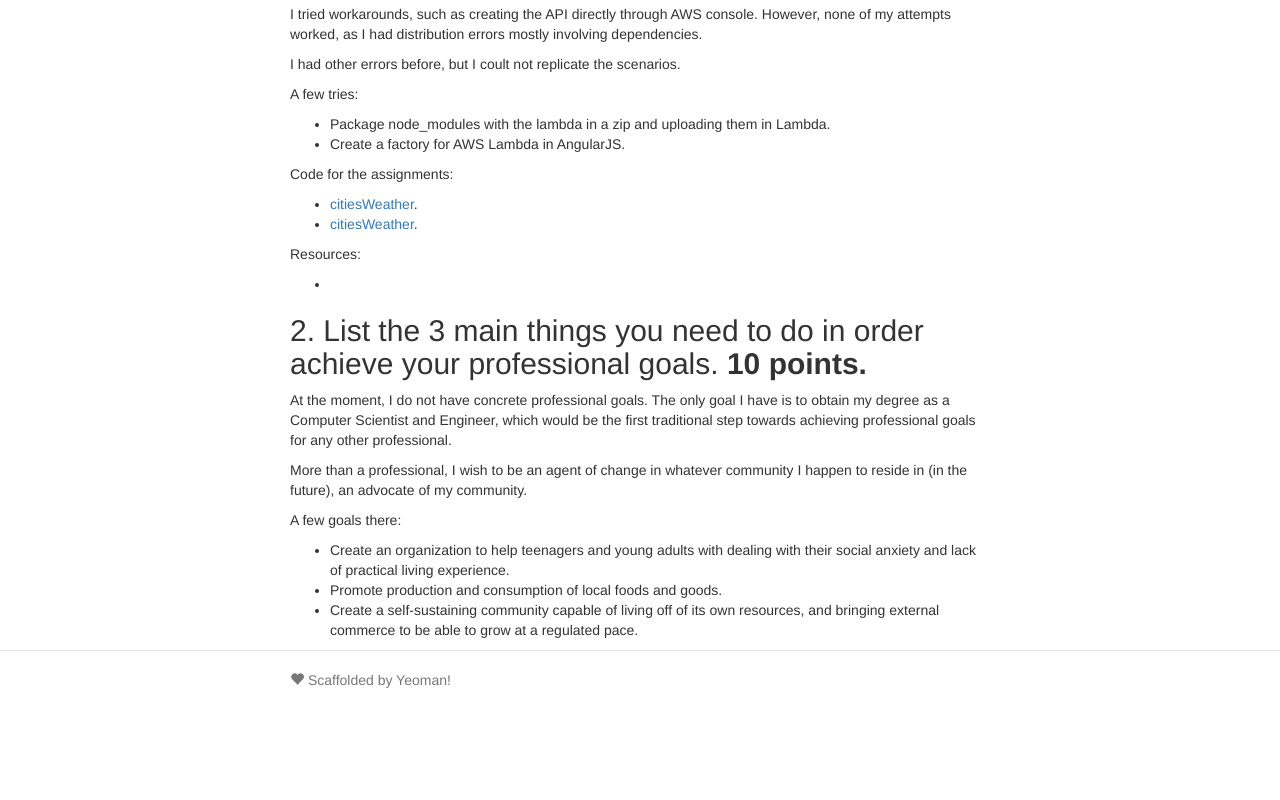
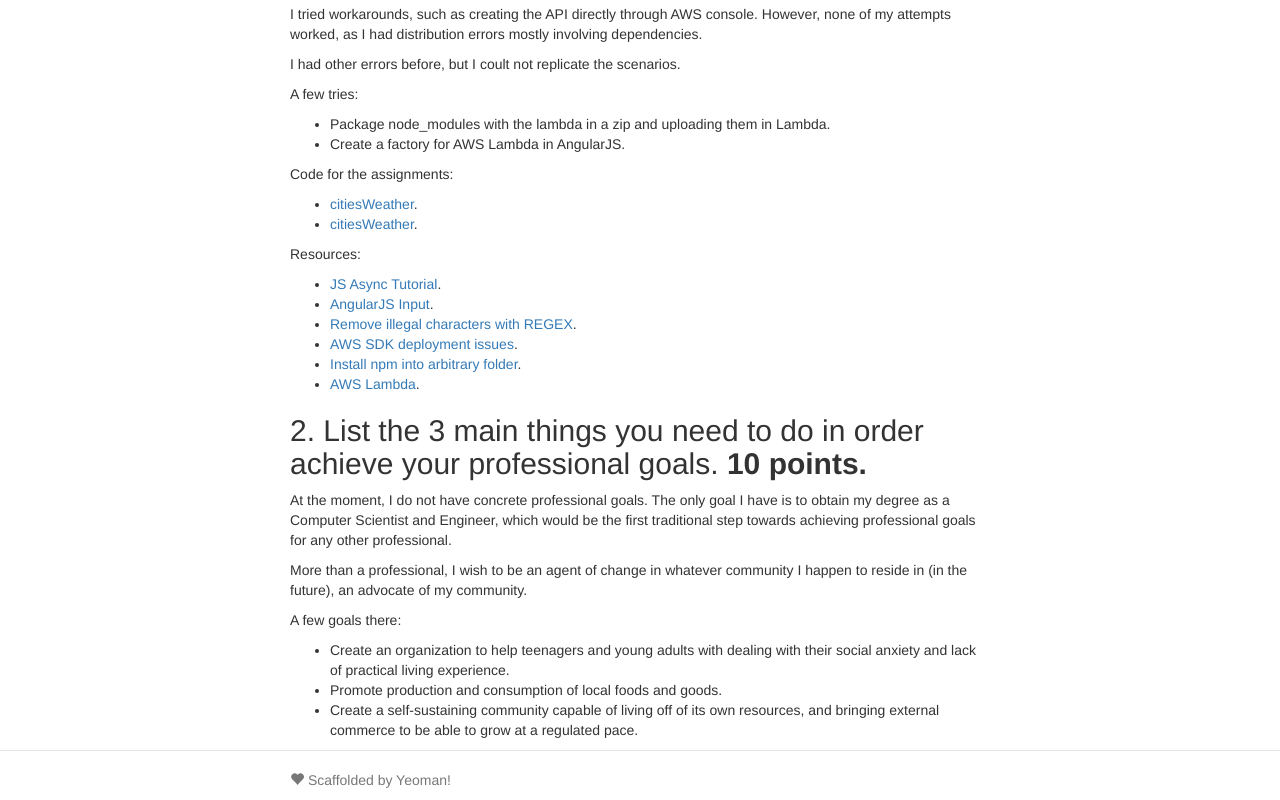
Before and after one commit to VincentBloom/not-your-average-grunt, a website: page app/index.html at #!/assignment5 in a window 1280 px wide. Shown: the part 912-1712 px from the top of the page. Before the commit the page ends 1612 px from the top, so only its background shows below. Drawn offline with nearby package versions, Linux system fonts and the light colour scheme; some packages are replaced by stand-ins of ours; files that its build step writes are made by us from their sources.

Commit message:
Merge branch 'master' of https://github.com/VincentBloom/not-your-average-grunt ***** Finishing up Assignment 5. Adding the resources section for question 1.
*****

```diff
--- a/app/views/assignment5.html
+++ b/app/views/assignment5.html
@@ -53,7 +53,12 @@ Serverless:   citiesWeather: Cant find AWS credentials
 
   <p>Resources:</p>
   <ul>
-    <li></li>
+    <li><a href="http://justinklemm.com/node-js-async-tutorial/">JS Async Tutorial</a>.</li>
+    <li><a href="http://stackoverflow.com/a/10612424">AngularJS Input</a>.</li>
+    <li><a href="http://stackoverflow.com/a/12756018">Remove illegal characters with REGEX</a>.</li>
+    <li><a href="https://github.com/serverless/serverless/issues/1638">AWS SDK deployment issues</a>.</li>
+    <li><a href="https://github.com/npm/npm/issues/3597">Install npm into arbitrary folder</a>.</li>
+    <li><a href="https://docs.aws.amazon.com/lambda/latest/dg/welcome.html">AWS Lambda</a>.</li>
   </ul>
 
 </section>
```
